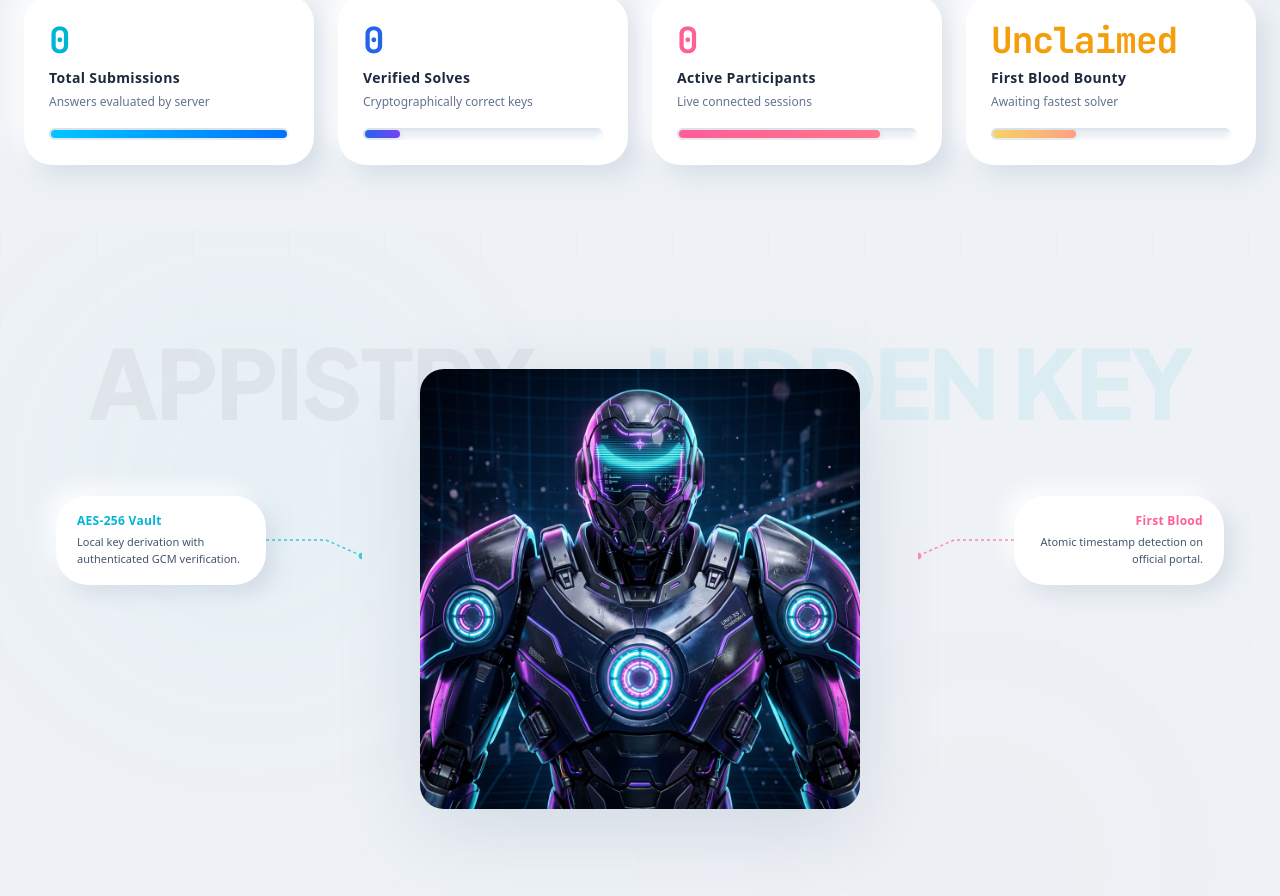
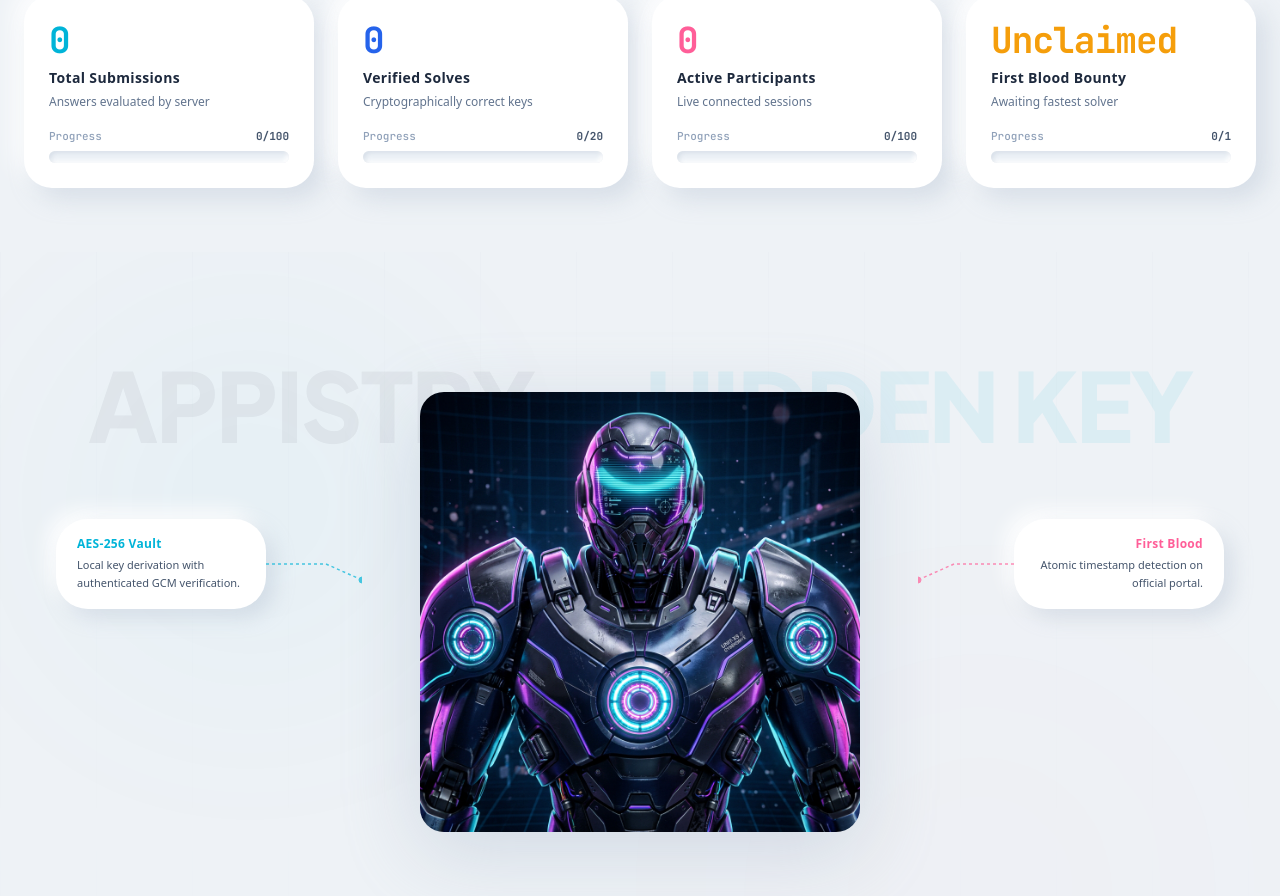
Before and after one commit to ravi-c029/appistry-the-hidden-key, a Next.js app: page / in a window 1280 px wide. Shown: the part 1179-2075 px from the top of the page. Built offline with nearby package versions, Linux system fonts and the light colour scheme; no server answers; the database is empty.

Commit message:
fix(stats): dynamically calculate progress bar percentages from live server counts with 0% initial state

```diff
--- a/src/components/event/LiveStats.tsx
+++ b/src/components/event/LiveStats.tsx
@@ -25,40 +25,56 @@ export default function LiveStats() {
     return () => clearInterval(interval)
   }, [])
 
+  const totalSubs = Number(stats?.totalSubmissions || 0)
+  const totalSubsPct = Math.min(Math.round((totalSubs / 100) * 100), 100)
+
+  const validSubs = Number(stats?.validSubmissions || 0)
+  const validSubsPct = Math.min(Math.round((validSubs / 20) * 100), 100)
+
+  const activeVisitors = Number(stats?.activeVisitors || 0)
+  const activePct = Math.min(Math.round((activeVisitors / 100) * 100), 100)
+
+  const firstBloodClaimed = Boolean(stats?.firstBloodClaimed)
+  const firstBloodPct = firstBloodClaimed ? 100 : 0
+
   const items = [
     {
-      value: stats?.totalSubmissions ?? '0',
+      value: totalSubs,
       label: 'Total Submissions',
       sublabel: 'Answers evaluated by server',
       accent: '#00b4d8',
       barGradient: 'linear-gradient(90deg, #00c6ff 0%, #0072ff 100%)',
-      pct: '100%',
+      pct: `${totalSubsPct}%`,
+      progressLabel: `${totalSubs}/100`,
     },
     {
-      value: stats?.validSubmissions ?? '0',
+      value: validSubs,
       label: 'Verified Solves',
       sublabel: 'Cryptographically correct keys',
       accent: '#2563eb',
       barGradient: 'linear-gradient(90deg, #2563eb 0%, #7942f7 100%)',
-      pct: stats?.validSubmissions ? '100%' : '15%',
+      pct: `${validSubsPct}%`,
+      progressLabel: `${validSubs}/20`,
     },
     {
-      value: stats?.activeVisitors ?? '1',
+      value: activeVisitors,
       label: 'Active Participants',
       sublabel: 'Live connected sessions',
       accent: '#ff5e98',
       barGradient: 'linear-gradient(90deg, #ff5e98 0%, #ff758c 100%)',
-      pct: '85%',
+      pct: `${activePct}%`,
+      progressLabel: `${activeVisitors}/100`,
     },
     {
-      value: stats?.firstBloodClaimed ? 'Claimed' : 'Unclaimed',
+      value: firstBloodClaimed ? 'Claimed' : 'Unclaimed',
       label: 'First Blood Bounty',
-      sublabel: stats?.firstBloodClaimed ? 'Champion logged on server' : 'Awaiting fastest solver',
-      accent: stats?.firstBloodClaimed ? '#ff5e98' : '#f59e0b',
-      barGradient: stats?.firstBloodClaimed
+      sublabel: firstBloodClaimed ? 'Champion logged on server' : 'Awaiting fastest solver',
+      accent: firstBloodClaimed ? '#ff5e98' : '#f59e0b',
+      barGradient: firstBloodClaimed
         ? 'linear-gradient(90deg, #ff5e98 0%, #ff758c 100%)'
         : 'linear-gradient(90deg, #f6d365 0%, #fda085 100%)',
-      pct: stats?.firstBloodClaimed ? '100%' : '35%',
+      pct: `${firstBloodPct}%`,
+      progressLabel: firstBloodClaimed ? '1/1' : '0/1',
     },
   ]
 
@@ -87,14 +103,20 @@ export default function LiveStats() {
             {item.sublabel}
           </div>
 
+          {/* Progress Header with Ratio */}
+          <div className="mt-4 flex items-center justify-between text-[11px] font-mono text-slate-400 font-medium">
+            <span>Progress</span>
+            <span className="font-bold text-slate-600">{item.progressLabel}</span>
+          </div>
+
           {/* Soft Inset Pill Progress Bar (Exact match to reference image slider pills) */}
-          <div className="mt-4 w-full h-3 rounded-full bg-[#edf2f7] shadow-[inset_2px_2px_4px_rgba(166,180,200,0.3),inset_-2px_-2px_4px_#ffffff] p-0.5 overflow-hidden">
+          <div className="mt-1.5 w-full h-3 rounded-full bg-[#edf2f7] shadow-[inset_2px_2px_4px_rgba(166,180,200,0.3),inset_-2px_-2px_4px_#ffffff] p-0.5 overflow-hidden">
             <div
               className="h-full rounded-full transition-all duration-700"
               style={{
                 width: item.pct,
                 background: item.barGradient,
-                boxShadow: '0 2px 6px rgba(0,0,0,0.1)',
+                boxShadow: item.pct !== '0%' ? '0 2px 6px rgba(0,0,0,0.1)' : 'none',
               }}
             />
           </div>
```
